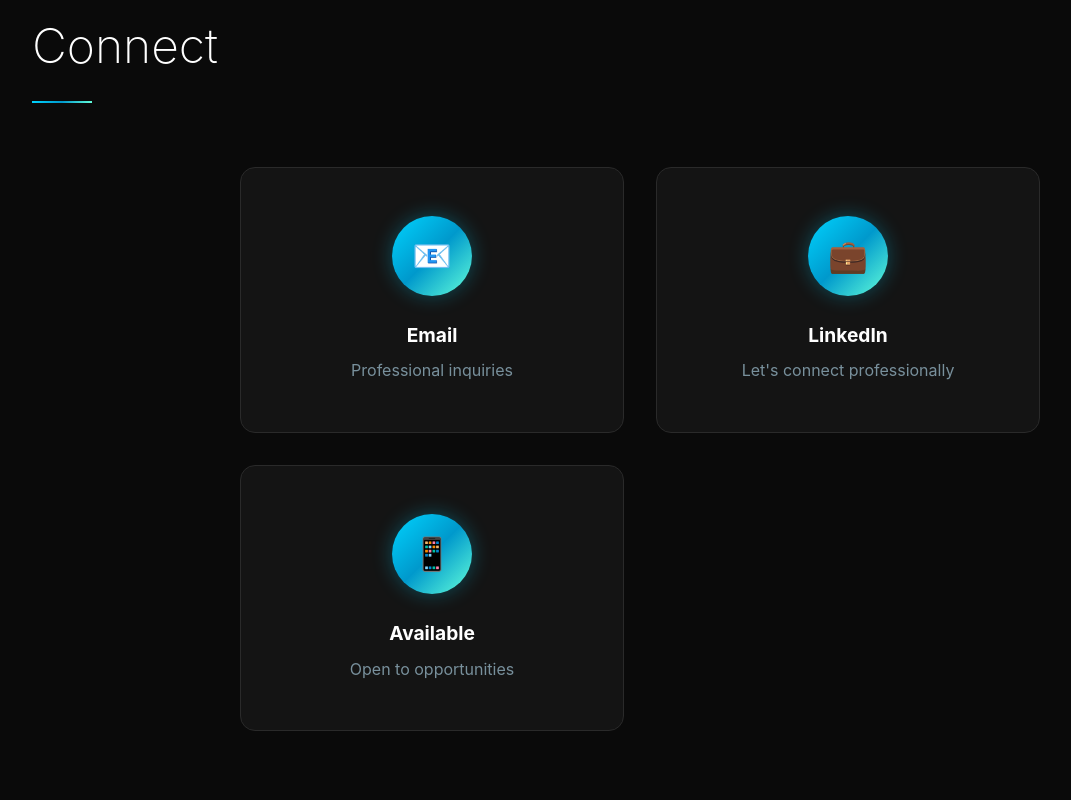
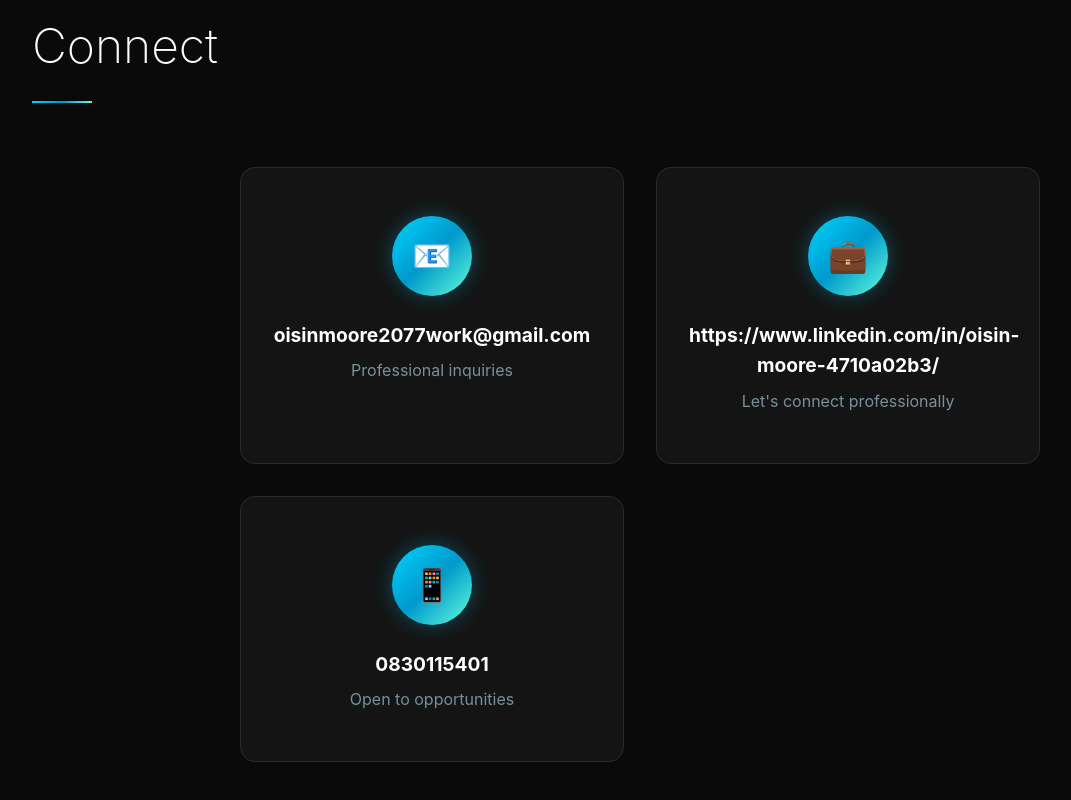
Before and after one commit to oisinmoore7720-web/portfolio, a plain HTML site: page index.html in a window 1280 px wide. Shown: the part 3958-4758 px from the top of the page, without its empty margins (0-1071 px from the left). Drawn offline with Linux system fonts and the light colour scheme.

Commit message:
Update index.html

```diff
--- a/index.html
+++ b/index.html
@@ -792,17 +792,17 @@
             <div class="contact-grid">
                 <div class="contact-item">
                     <div class="contact-icon">📧</div>
-                    <h3>Email</h3>
+                    <h3>oisinmoore2077work@gmail.com</h3>
                     <p>Professional inquiries</p>
                 </div>
                 <div class="contact-item">
                     <div class="contact-icon">💼</div>
-                    <h3>LinkedIn</h3>
+                    <h3>https://www.linkedin.com/in/oisin-moore-4710a02b3/</h3>
                     <p>Let's connect professionally</p>
                 </div>
                 <div class="contact-item">
                     <div class="contact-icon">📱</div>
-                    <h3>Available</h3>
+                    <h3>0830115401</h3>
                     <p>Open to opportunities</p>
                 </div>
             </div>
```
